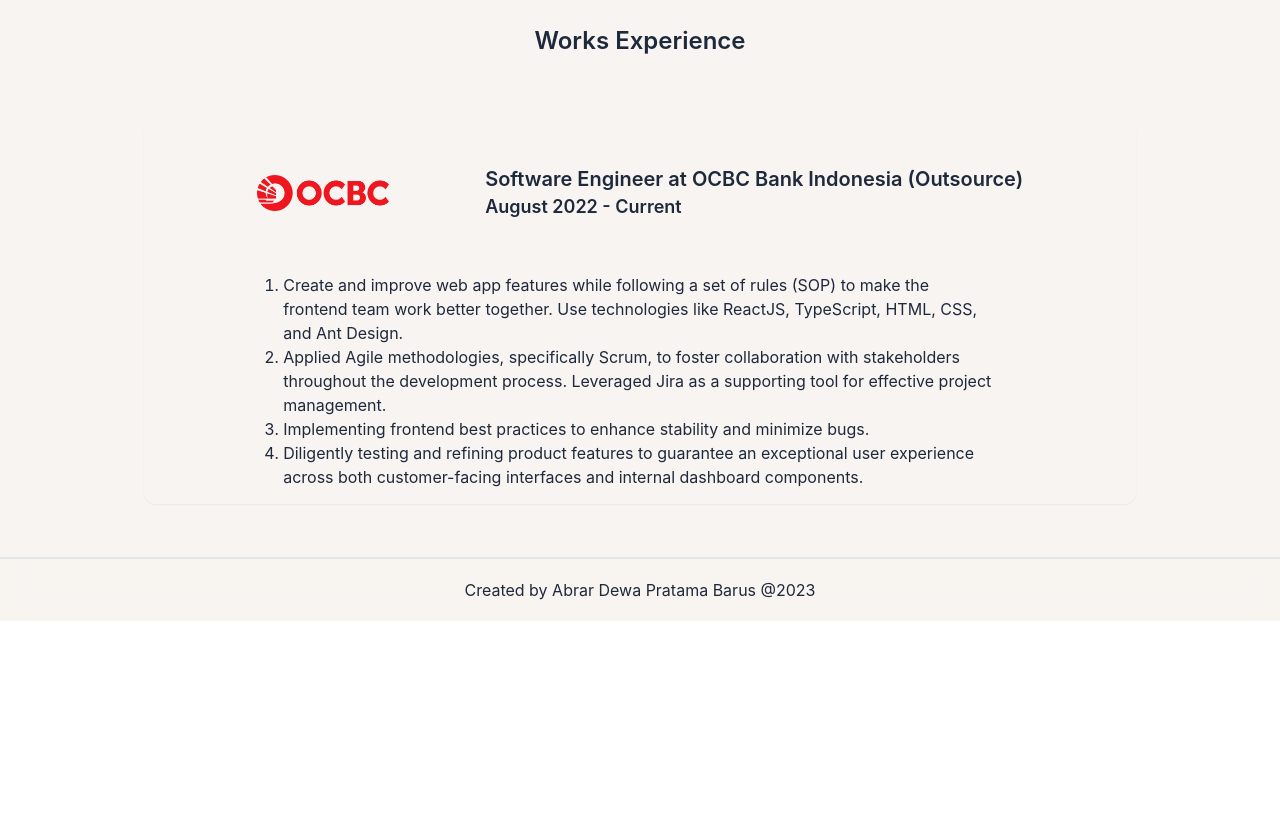
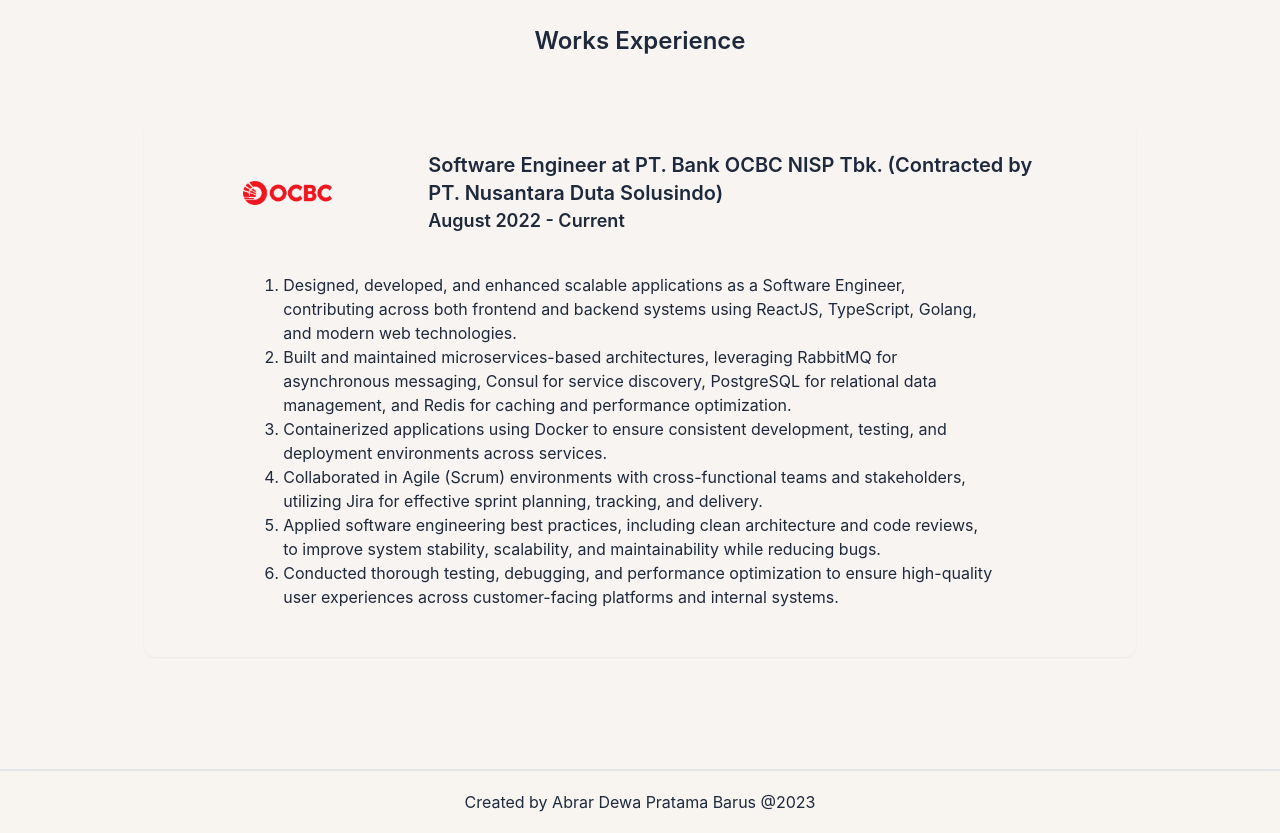
Before and after one commit to abrardewa/portofolio, a React (Vite) app: page / in a window 1280 px wide. Shown: the part 1980-2813 px from the top of the page. Before the commit the page ends 2601 px from the top, so only its background shows below. Built offline with nearby package versions, Linux system fonts and the light colour scheme.

Commit message:
Update works experience from latest CV
Let the works card grow with its content so longer entries no longer
overflow on desktop.

Co-Authored-By: Claude Opus 5.5 <noreply@anthropic.com>
Claude-Session: https://claude.ai/code/session_01883dta1rHg9NNQmKxwhxf5

```diff
--- a/src/component/works/index.css
+++ b/src/component/works/index.css
@@ -1,16 +1,16 @@
 @reference "../../index.css";
 
 .works {
-  @apply relative mx-auto max-w-screen-2xl md:h-[580px] py-12 px-6 xl:px-36;
+  @apply relative mx-auto max-w-screen-2xl py-12 px-6 xl:px-36;
 }
 .works .works-content {
-  @apply flex flex-col h-full md:h-[380px] lg:h-[450px];
+  @apply flex flex-col;
 }
 .works .works-content .title {
   @apply text-soft-dark dark:text-soft-white font-semibold text-center lg:text-center text-lg md:text-xl lg:text-2xl;
 }
 .works .works-content .content {
-  @apply relative grid grid-cols-1 gap-5 py-12 px-[10%] md:min-h-[120%] lg:min-h-[85%] lg:my-16 duration-300 items-center md:gap-0 md:grid-cols-1 w-full h-full pt-6 shadow-2xl lg:shadow-xs lg:hover:shadow-2xl rounded-xl;
+  @apply relative grid grid-cols-1 gap-5 py-12 px-[10%] lg:my-16 duration-300 items-center md:gap-0 md:grid-cols-1 w-full pt-6 shadow-2xl lg:shadow-xs lg:hover:shadow-2xl rounded-xl;
 }
 .works .works-content .content .company {
   @apply flex flex-row w-full justify-center items-center gap-6 lg:gap-24;
--- a/src/component/works/index.tsx
+++ b/src/component/works/index.tsx
@@ -24,15 +24,17 @@ export default function Works() {
   const data = [
     {
       photo1: ocbc,
-      title: "OCBC Bank Indonesia (Outsource)",
+      title: "PT. Bank OCBC NISP Tbk. (Contracted by PT. Nusantara Duta Solusindo)",
       postiton: "Software Engineer",
       timeStart: "August 2022",
       timeEnd: "Current",
       content: [
-        "Create and improve web app features while following a set of rules (SOP) to make the frontend team work better together. Use technologies like ReactJS, TypeScript, HTML, CSS, and Ant Design.",
-        "Applied Agile methodologies, specifically Scrum, to foster collaboration with stakeholders throughout the development process. Leveraged Jira as a supporting tool for effective project management.",
-        "Implementing frontend best practices to enhance stability and minimize bugs.",
-        "Diligently testing and refining product features to guarantee an exceptional user experience across both customer-facing interfaces and internal dashboard components.",
+        "Designed, developed, and enhanced scalable applications as a Software Engineer, contributing across both frontend and backend systems using ReactJS, TypeScript, Golang, and modern web technologies.",
+        "Built and maintained microservices-based architectures, leveraging RabbitMQ for asynchronous messaging, Consul for service discovery, PostgreSQL for relational data management, and Redis for caching and performance optimization.",
+        "Containerized applications using Docker to ensure consistent development, testing, and deployment environments across services.",
+        "Collaborated in Agile (Scrum) environments with cross-functional teams and stakeholders, utilizing Jira for effective sprint planning, tracking, and delivery.",
+        "Applied software engineering best practices, including clean architecture and code reviews, to improve system stability, scalability, and maintainability while reducing bugs.",
+        "Conducted thorough testing, debugging, and performance optimization to ensure high-quality user experiences across customer-facing platforms and internal systems.",
       ],
     },
     {
@@ -42,19 +44,19 @@ export default function Works() {
       timeStart: "August 2021",
       timeEnd: "December 2021",
       content: [
-        "Use Agile methodologies (Scrum) to collaborated with stakeholders during development processes and use Jira as a support tools.",
+        "Used wireframes, mock-ups and prototypes to establish user interface design and architecture.",
         "Conducted live user testing of components and functionality to evaluate effectiveness of designs and enhancements.",
       ],
     },
     {
       photo1: itera,
       title: "Institut Teknologi Sumatera",
-      postiton: "Frontend Mobile Developer",
+      postiton: "Frontend Developer",
       timeStart: "May 2021",
       timeEnd: "August 2021",
       content: [
         "Followed SDLC best practices within Agile environment to produce rapid iterations for clients.",
-        "Collaborated with stakeholders during development processes to confirm creative proposals and design best practices",
+        "Collaborated with stakeholders during development processes to confirm creative proposals and design best practices.",
         "Coded using JavaScript and CSS using React Native and Bootstrap to develop features for mobile platforms.",
       ],
     },
```
